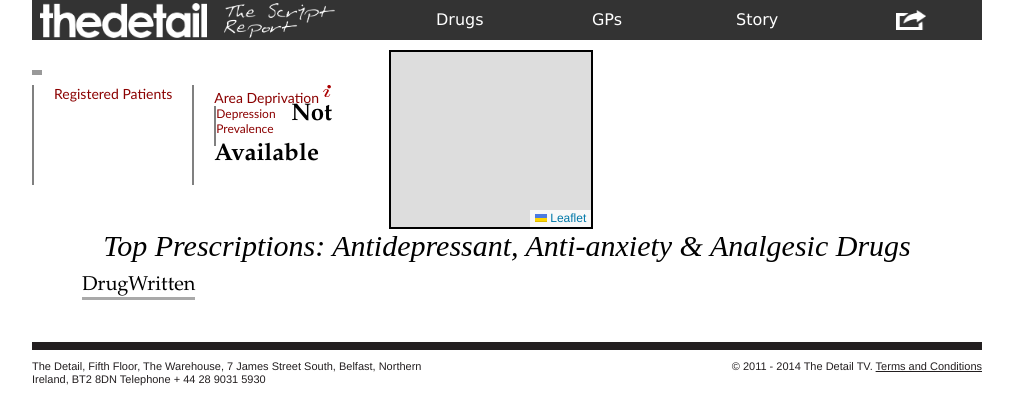
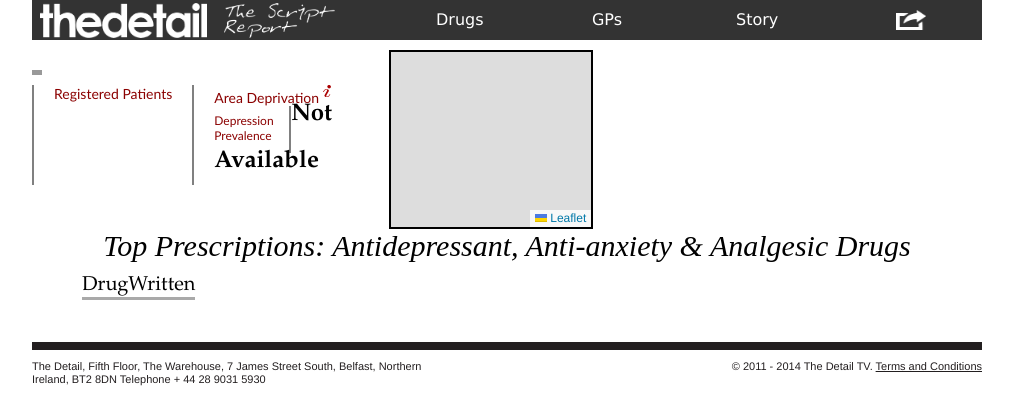
Before and after one commit to hobbes7878/nir-prescription-app, a Django app: template prescript/templates/rx/gp.html in a window 1280 px wide. Shown: the top 420 px of the page, without its empty margins (133-1146 px from the left). Run offline with Django 3.2, Linux system fonts and the light colour scheme; the template is opened without the code that fills it, so the values that code supplies are empty; some libraries are stand-ins or nearby versions.

Commit message:
1-27-13 GP page21

```diff
--- a/prescript/static/rx/css/gp_page.css
+++ b/prescript/static/rx/css/gp_page.css
@@ -52,8 +52,8 @@
 .gp_demodata_mini{
 	float:left;
 	max-width:75px;
-	padding:0px 0px;
-	border-left:2px solid grey;
+	padding-top:7px;
+	border-right:2px solid grey;
 	height:40px;
 }
 
@@ -66,6 +66,7 @@
 .head_cap_mini{
 	font-family: Futura, "Trebuchet MS", Arial, sans-serif;
 	font-size: 12px;
+	margin:auto 0px;
 	color:darkred;
 }
 
```
Also changed, not shown: 1 other file.
